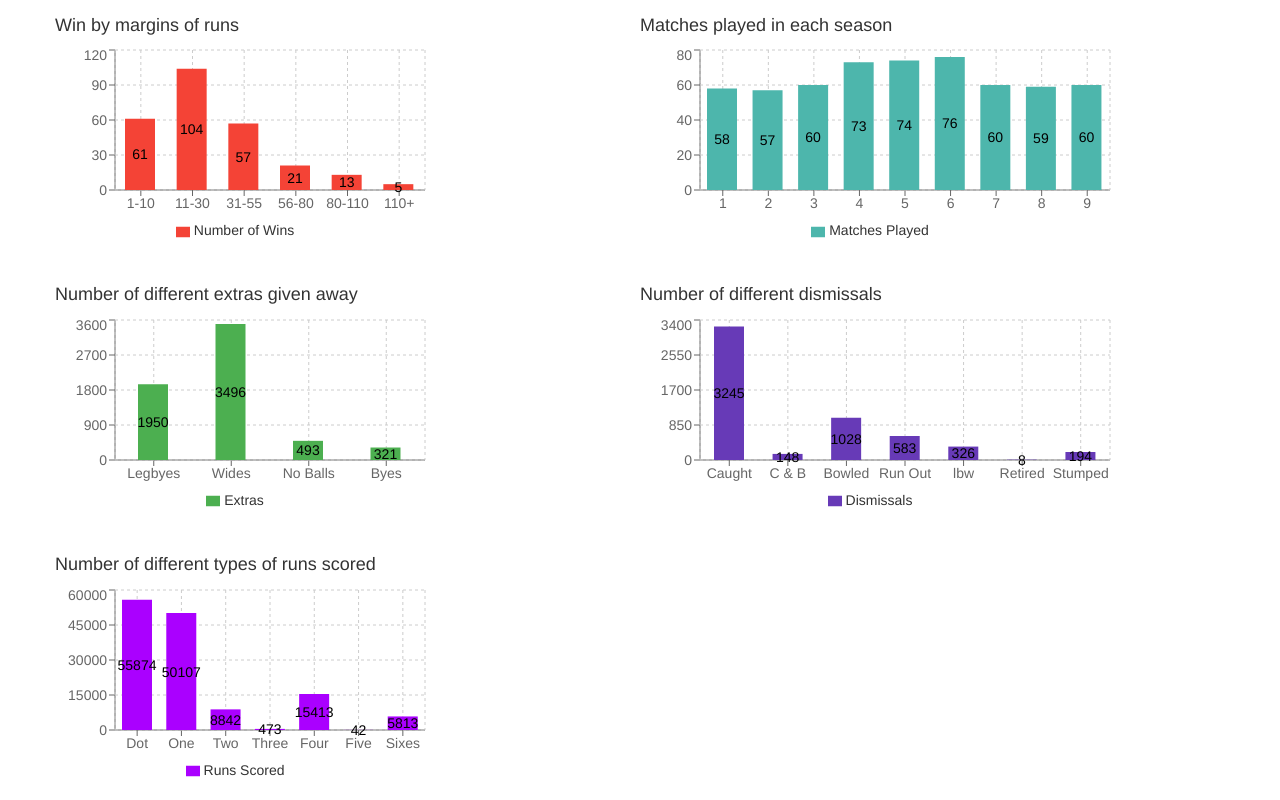
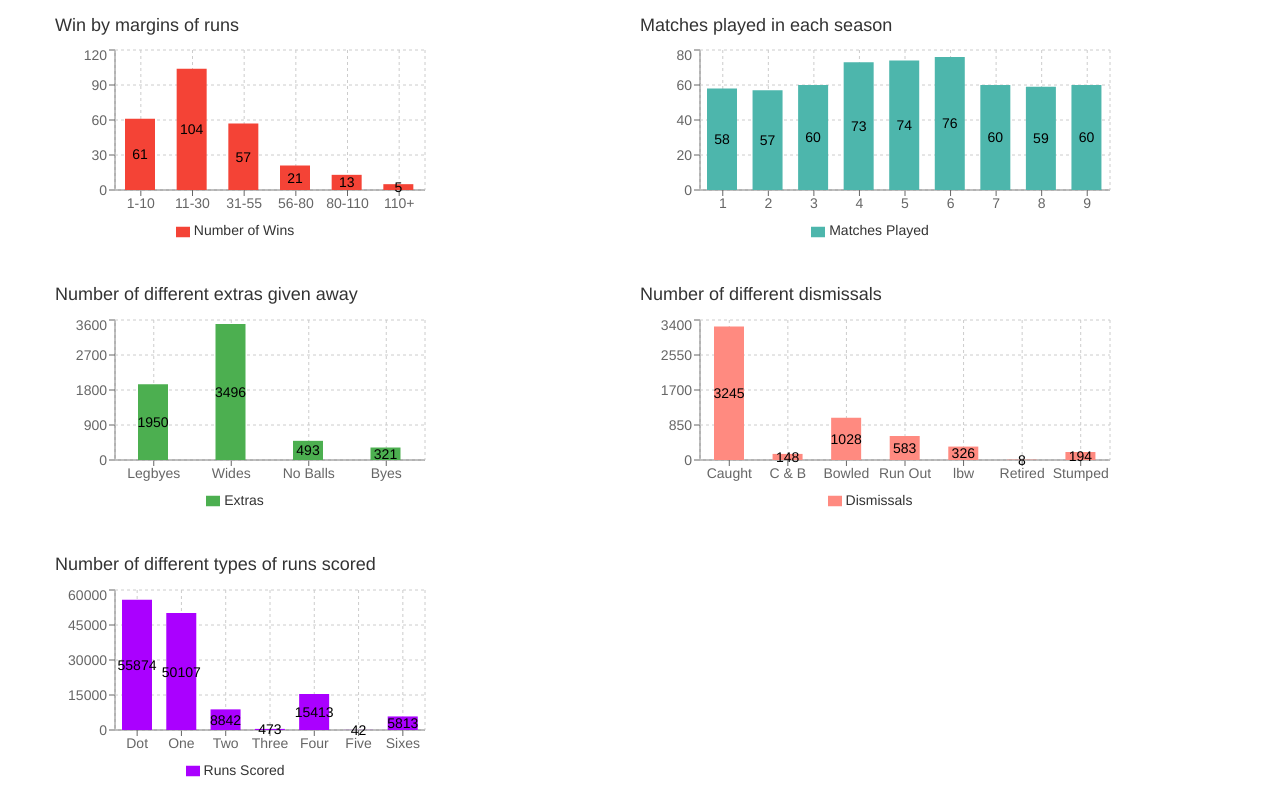
Before and after one commit to amanshu-kataria/ipl-buddy, a React (Create React App) app: page / in a window 1280 px wide. Shown: the part 742-1542 px from the top of the page. Built offline with nearby package versions, Linux system fonts and the light colour scheme.

Commit message:
Changed bar color

```diff
--- a/src/stats.js
+++ b/src/stats.js
@@ -204,7 +204,7 @@ class Stats extends Component {
                 name="Dismissals"
                 data={this.state.dismissalTypes}
                 width={500}
-                color="#673AB7"
+                color="#FF8A80"
               />
             </Col>
           </Row>
```
